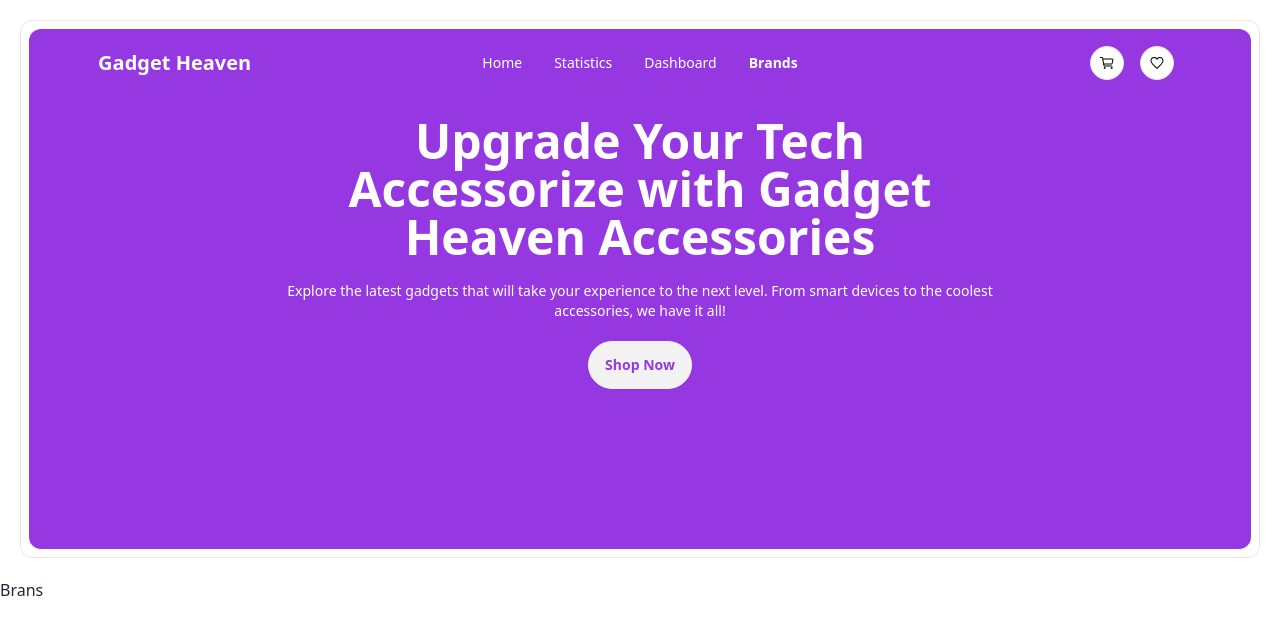
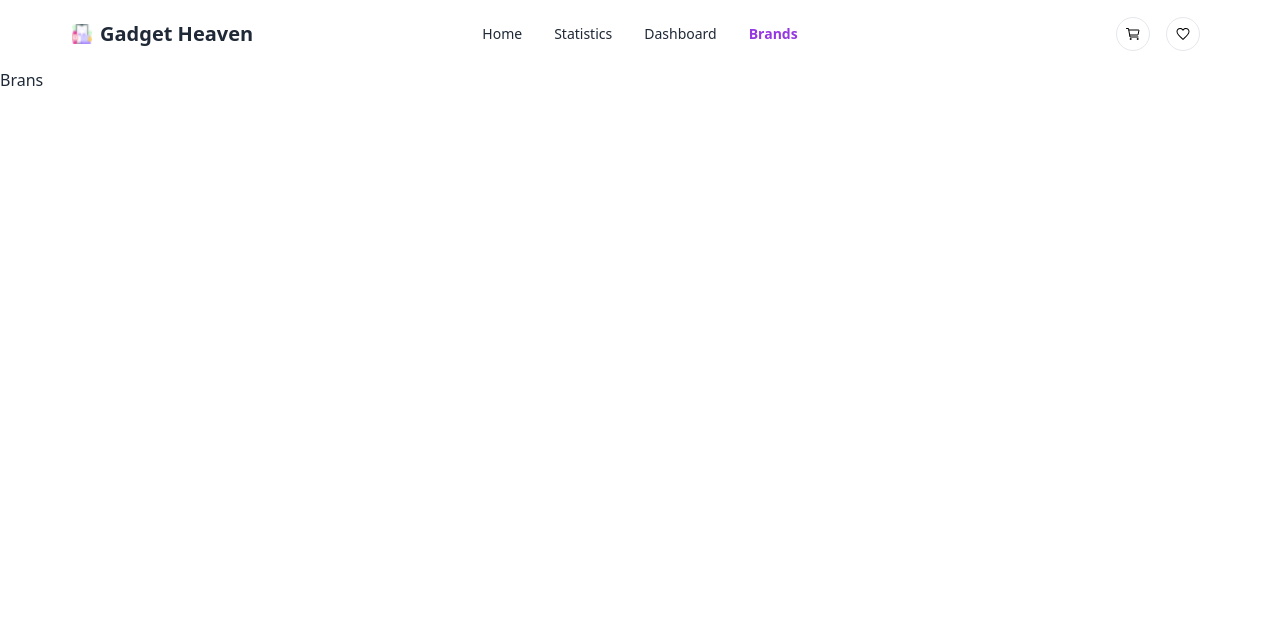
Before and after one commit to ashis263/gadget-heaven, a React (Vite) app: page /brands in a window 1280 px wide. Shown: the top 634 px of the page. Built offline with nearby package versions, Linux system fonts and the light colour scheme.

Commit message:
added navbar logo, banner image and changed some styles

```diff
--- /dev/null
+++ b/src/components/Banner/Banner.jsx
@@ -0,0 +1,11 @@
+import img from '../../assets/banner.jpg'
+
+const Banner = () => {
+    return (
+        <div className='w-4/5 sm:w-3/5 mx-auto border rounded-xl relative -top-24 sm:-top-32 lg:-top-48 bg-[rgba(255,255,255,0.19)]'>
+            <img className='aspect-video p-3 rounded-3xl' src={img} alt="" />
+        </div>
+    );
+}
+
+export default Banner;
--- a/src/components/Header/Header.jsx
+++ b/src/components/Header/Header.jsx
@@ -1,17 +1,21 @@
 // import PropTypes from 'prop-types';
+import Banner from '../Banner/Banner';
 import Navbar from '../Navbar/Navbar'
 
 const Header = () => {
     return (
-        <div className='text-white m-5 border rounded-xl'>
+        <div className='text-white p-5'>
+            <div className='border rounded-xl'>
             <div className='bg-[rgb(149,56,226)] m-2 rounded-xl'>
                 <Navbar></Navbar>
-                <div className='mx-auto w-4/5 lg:w-3/5 flex flex-col items-center text-center gap-3 sm:gap-5 pb-40'>
+                <div className='mx-auto w-4/5 lg:w-3/5 flex flex-col items-center text-center gap-3 sm:gap-5 pb-28 sm:pb-36 lg:pb-52'>
                     <h1 className='pt-5 text-3xl md:text-5xl font-bold'>Upgrade Your Tech Accessorize with Gadget Heaven Accessories</h1>
                     <p className='text-xs md:text-sm'>Explore the latest gadgets that will take your experience to the next level. From smart devices to the coolest accessories, we have it all!</p>
-                    <button className="text-[rgb(149,56,226)] font-bold btn btn-sm sm:btn-md rounded-3xl px-8">Shop Now</button>
+                    <button className="text-[rgb(149,56,226)] font-bold btn btn-sm sm:btn-md rounded-3xl w-36">Shop Now</button>
                 </div>
             </div>
+            </div>
+            <Banner></Banner>
         </div>
     );
 };
--- a/src/components/Navbar/Navbar.jsx
+++ b/src/components/Navbar/Navbar.jsx
@@ -1,23 +1,25 @@
 // import PropTypes from 'prop-types';
 
-import { NavLink } from "react-router-dom";
+import { NavLink, useLocation } from "react-router-dom";
 import { IoCartOutline } from "react-icons/io5";
 import { IoMdHeartEmpty } from "react-icons/io";
+import logo from '../../assets/favicon-16x16.png'
 
 
 const Navbar = () => {
+    const path = useLocation().pathname;
     const links = <>
-        <li className=""><NavLink className={({ isActive }) => (isActive) ? "text-white font-semibold" : ""
+        <li className=""><NavLink className={({ isActive }) => (isActive) ? "underline font-semibold" : ""
         } to='/'>Home</NavLink></li>
-        <li className=""><NavLink className={({ isActive }) => (isActive) ? "text-white font-semibold" : ""
+        <li className=""><NavLink className={({ isActive }) => (isActive) ? "text-[rgb(149,56,226)] font-semibold" : ""
         } to='/statistics'>Statistics</NavLink></li>
-        <li className=""><NavLink className={({ isActive }) => (isActive) ? "text-white font-semibold" : ""
+        <li className=""><NavLink className={({ isActive }) => (isActive) ? "text-[rgb(149,56,226)] font-semibold" : ""
         } to='/dashboard'>Dashboard</NavLink></li>
-        <li className=""><NavLink className={({ isActive }) => (isActive) ? "text-white font-semibold" : ""
+        <li className=""><NavLink className={({ isActive }) => (isActive) ? "text-[rgb(149,56,226)] font-semibold" : ""
         } to='/brands'>Brands</NavLink></li>
     </>
     return (
-        <div className="mx-auto lg:w-[90%]">
+        <div style={(path !== "/") ? {backgroundColor: "white", border: ""} : {}} className="mx-auto lg:w-[90%]">
             <div className="navbar">
                 <div className="navbar-start px-0">
                     <div className="dropdown">
@@ -36,12 +38,15 @@ const Navbar = () => {
                             </svg>
                         </div>
                         <ul
-                            tabIndex={0}
+                            tabIndex={0} style={(path !== "/") ? {backgroundColor: "white", border: "1px solid gray"} : {}}
                             className="menu menu-sm dropdown-content bg-[#535050]  rounded-box z-[1] mt-3 w-52 p-2 shadow">
                             {links}
                         </ul>
                     </div>
+                    <div className="flex items-center gap-1 sm:gap-2">
+                        <img className="w-5" src={logo} alt="" />
                     <h2 className="md:text-xl font-bold">Gadget Heaven</h2>
+                    </div>
                 </div>
                 <div className="navbar-center hidden lg:flex">
                     <ul className="menu menu-horizontal px-1">
--- a/src/components/Root/Root.jsx
+++ b/src/components/Root/Root.jsx
@@ -1,10 +1,15 @@
 import { Outlet } from "react-router-dom";
 import Header from "../Header/Header";
+import { useLocation } from 'react-router-dom';
+import Navbar from "../Navbar/Navbar";
 
 const Root = () => {
+    const path = useLocation().pathname;
     return (
-        <div className="max-w-screen-2xl mx-auto">
-            <Header></Header>
+        <div style={(path !== "/") ? {backgroundColor: "white"} : { backgroundColor: "rgba(239,239,239,0.38)"}} className="max-w-screen-xl mx-auto">
+            {
+                (path === '/') ? <Header></Header> : <Navbar></Navbar>
+            }
             <Outlet></Outlet>
         </div>
     );
```
